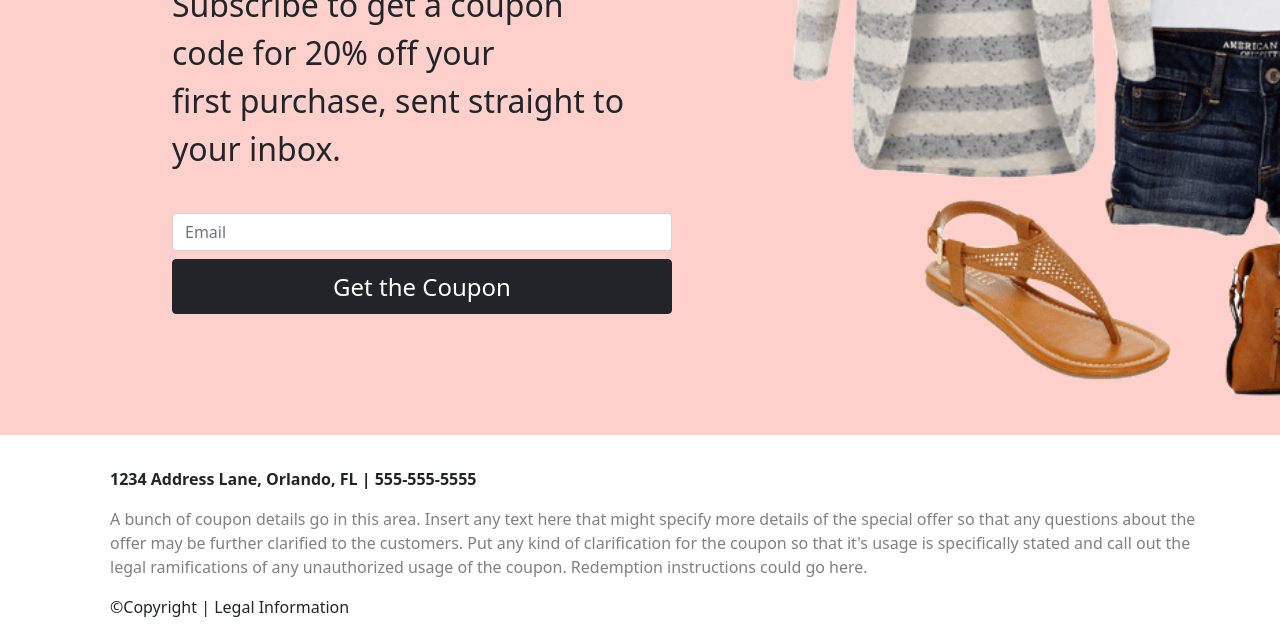
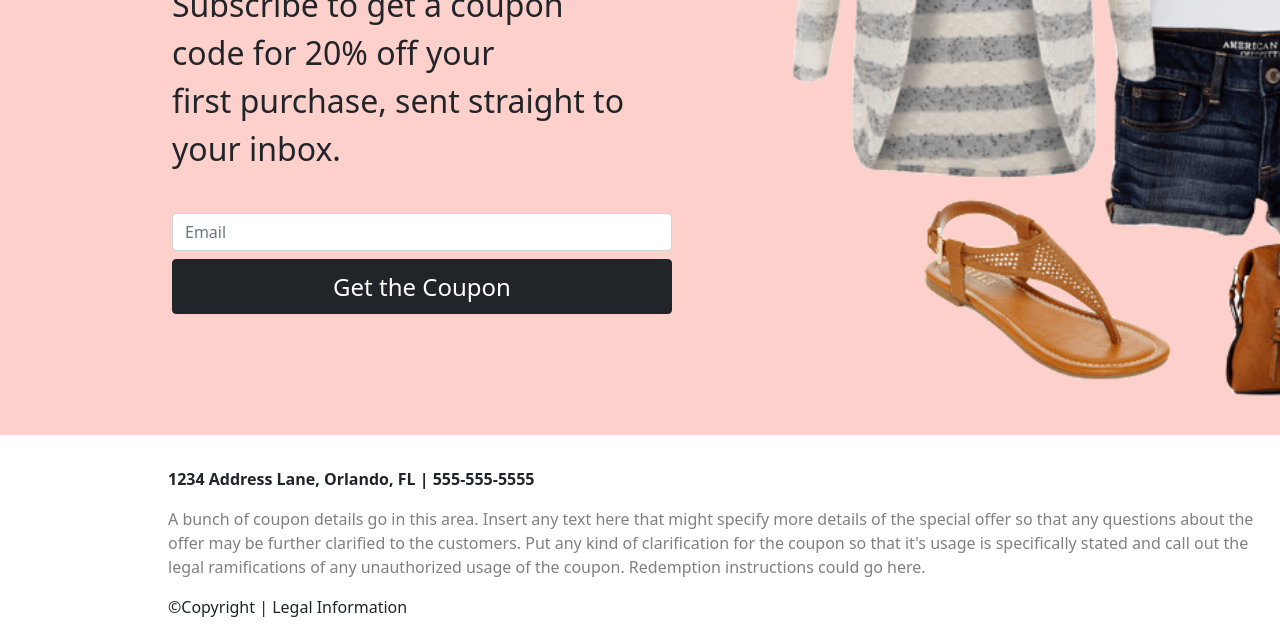
Before and after one commit to missysimmy/LandingPageTwo, a plain HTML site: page index.html in a window 1280 px wide. Shown: the part 485-1120 px from the top of the page. Drawn offline with nearby package versions, Linux system fonts and the light colour scheme; a web font is replaced by a local one.

Commit message:
Made slight change to footer section.  Saved changes.

```diff
--- a/styles.css
+++ b/styles.css
@@ -55,7 +55,7 @@ img {
 /* FOOTER SECTION */
 footer {
 	padding-top: 2rem;
-	margin-left: 2rem;
+	margin-left: 9rem;
 }
 .address {
 	font-weight: bold;
```
